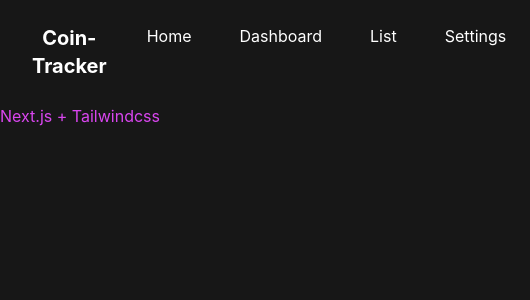
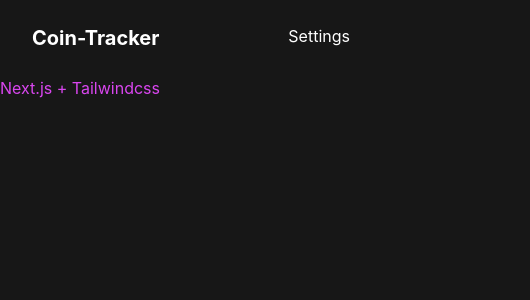
Before and after one commit to phil-schmidtke/coin-tracker, a Next.js app: page / in a window 390 px wide. Shown: the top 300 px of the page, 530 px wide, since content can reach past the window. Built offline with nearby package versions, Linux system fonts and the light colour scheme.

Commit message:
responsive navbar (hide for now)

```diff
--- a/components/navbar.tsx
+++ b/components/navbar.tsx
@@ -16,7 +16,7 @@
                                 whileTap={{ scale: 0.9 }}
                                 className="text-xl font-bold px-4 py-2 cursor-pointer hover:bg-neutral-800 rounded-xl hover:drop-shadow-xl">Coin-Tracker</motion.button>
             </div>
-            <div className="flex">
+            <div className="md:flex hidden">
                 <motion.a whileHover={{
                             scale: 1.05,
                             transition: { duration: 0.2 },
```
